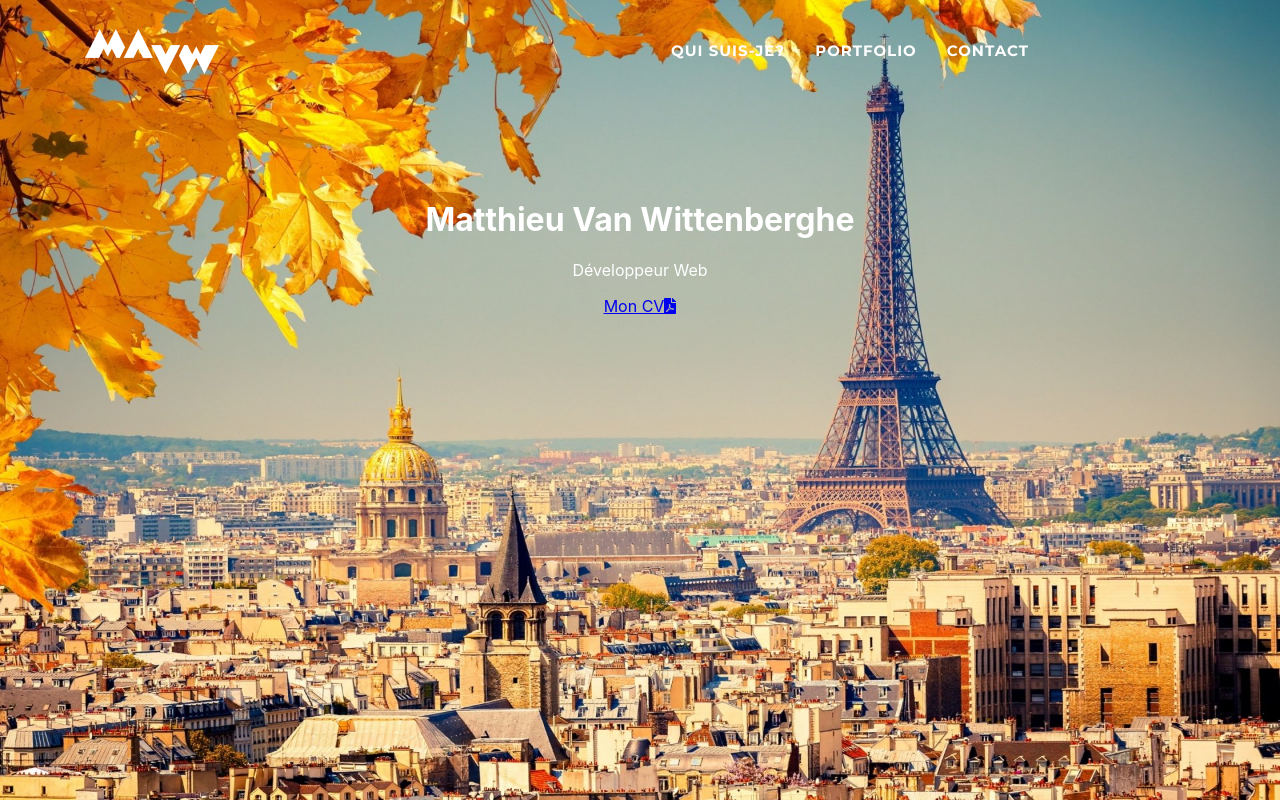
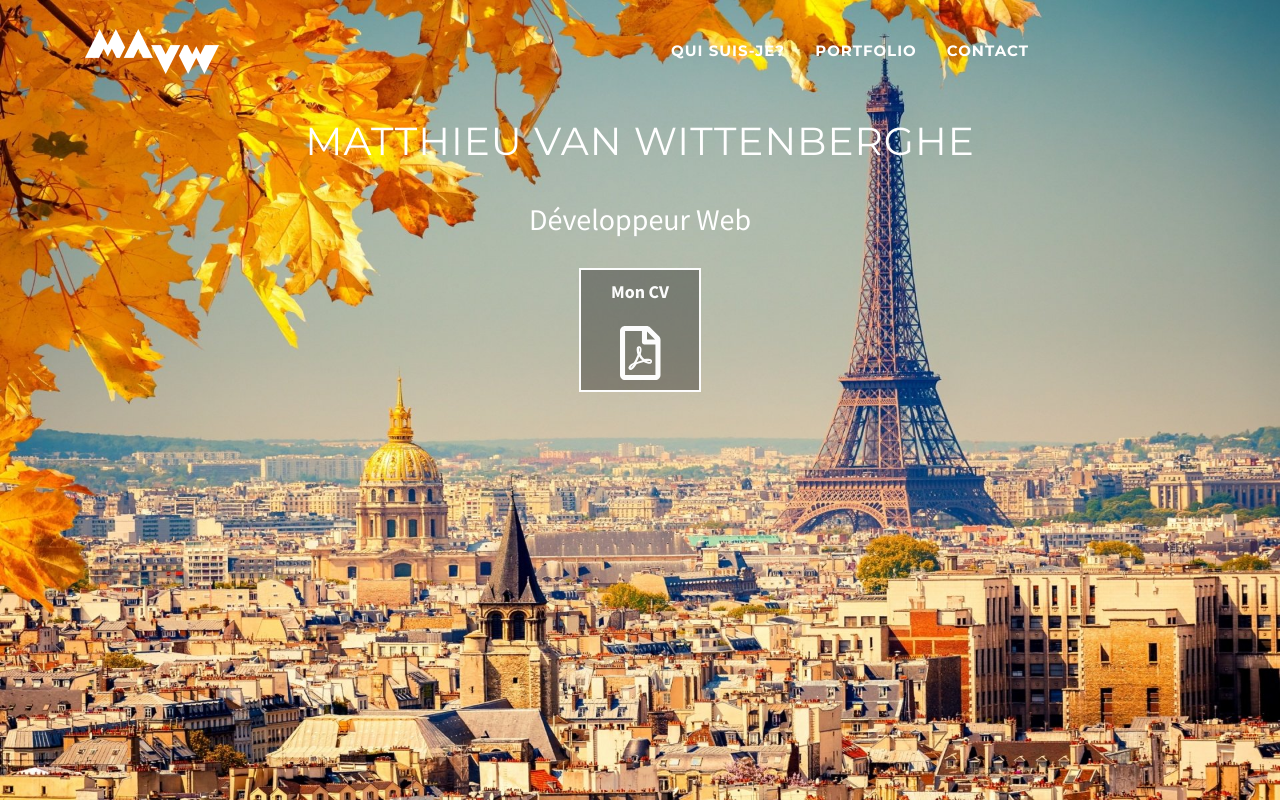
Before and after one commit to mvanwit/mvanwit-react-portfolio, a React (Create React App) app: page / in a window 1280 px wide. Shown: the top 802 px of the page. Built offline with nearby package versions, Linux system fonts and the light colour scheme.

Commit message:
Header css / add a font / add a fontawesomeicon library

```diff
--- a/package.json
+++ b/package.json
@@ -4,6 +4,7 @@
   "private": true,
   "dependencies": {
     "@fortawesome/fontawesome-svg-core": "^1.2.36",
+    "@fortawesome/free-regular-svg-icons": "^5.15.4",
     "@fortawesome/free-solid-svg-icons": "^5.15.4",
     "@fortawesome/react-fontawesome": "^0.1.16",
     "@testing-library/jest-dom": "^5.11.4",
--- a/src/Header.css
+++ b/src/Header.css
@@ -11,5 +11,29 @@ header {
 }
 
 h1 {
-	margin-top: 200px;
+	margin: 3em 0 35px;
+  text-transform: uppercase;
+  font-family: 'Montserrat',"Helvetica Neue",Helvetica,Arial,sans-serif;
+  letter-spacing: 1px;
+  font-weight: 400;
+  font-size: 39px;
 }
+
+header p {
+  font-size: 30px;
+}
+
+#dlcv {
+  padding: 10px 30px;
+  border: 2px solid #FCFCFC;
+  display: inline-block;
+  background-color: rgba(32,32,32,0.4);
+  color: #FCFCFC;
+  font-size: 18px;
+  font-weight: bold;
+  transition-duration: 0.5s;
+}
+
+svg {
+  stroke-width: 1px;
+}
--- a/src/Header.js
+++ b/src/Header.js
@@ -1,6 +1,6 @@
 import React from 'react';
 import { FontAwesomeIcon } from '@fortawesome/react-fontawesome';
-import { faFilePdf } from '@fortawesome/free-solid-svg-icons';
+import { faFilePdf } from '@fortawesome/free-regular-svg-icons';
 import './Header.css';
 
 
@@ -10,9 +10,11 @@ class Header extends React.Component {
 			<header>
 				<h1>Matthieu Van Wittenberghe</h1>
 				<p>Développeur Web</p>
-				<a href='#' target='_blank'>
+				<a id ='dlcv' href='#' target='_blank'>
 					Mon CV
-					<FontAwesomeIcon icon={faFilePdf} />
+					<br></br>
+					<br></br>
+					<FontAwesomeIcon icon={faFilePdf} size='3x'/>
 				</a>
 			</header>
 		);
--- a/src/fonts.css
+++ b/src/fonts.css
@@ -1 +1,2 @@
 @import url('https://fonts.googleapis.com/css2?family=Montserrat:wght@400;700&display=swap');
+@import url('https://fonts.googleapis.com/css2?family=Source+Sans+Pro:ital,wght@0,300;0,400;0,700;1,300;1,400;1,700&display=swap');
--- a/src/index.css
+++ b/src/index.css
@@ -11,9 +11,7 @@ body {
   width: 100%;
   height: 100%;
   margin: 0;
-  font-family: -apple-system, BlinkMacSystemFont, 'Segoe UI', 'Roboto', 'Oxygen',
-    'Ubuntu', 'Cantarell', 'Fira Sans', 'Droid Sans', 'Helvetica Neue',
-    sans-serif;
+  font-family: "Source Sans Pro","Helvetica Neue",Helvetica,Arial,sans-serif;
   -webkit-font-smoothing: antialiased;
   -moz-osx-font-smoothing: grayscale;
 }
@@ -27,3 +25,7 @@ code {
   font-family: source-code-pro, Menlo, Monaco, Consolas, 'Courier New',
     monospace;
 }
+
+a {
+  text-decoration: none;
+}
```
Also changed, not shown: 1 other file (tests, documents, lock files or other folders).
